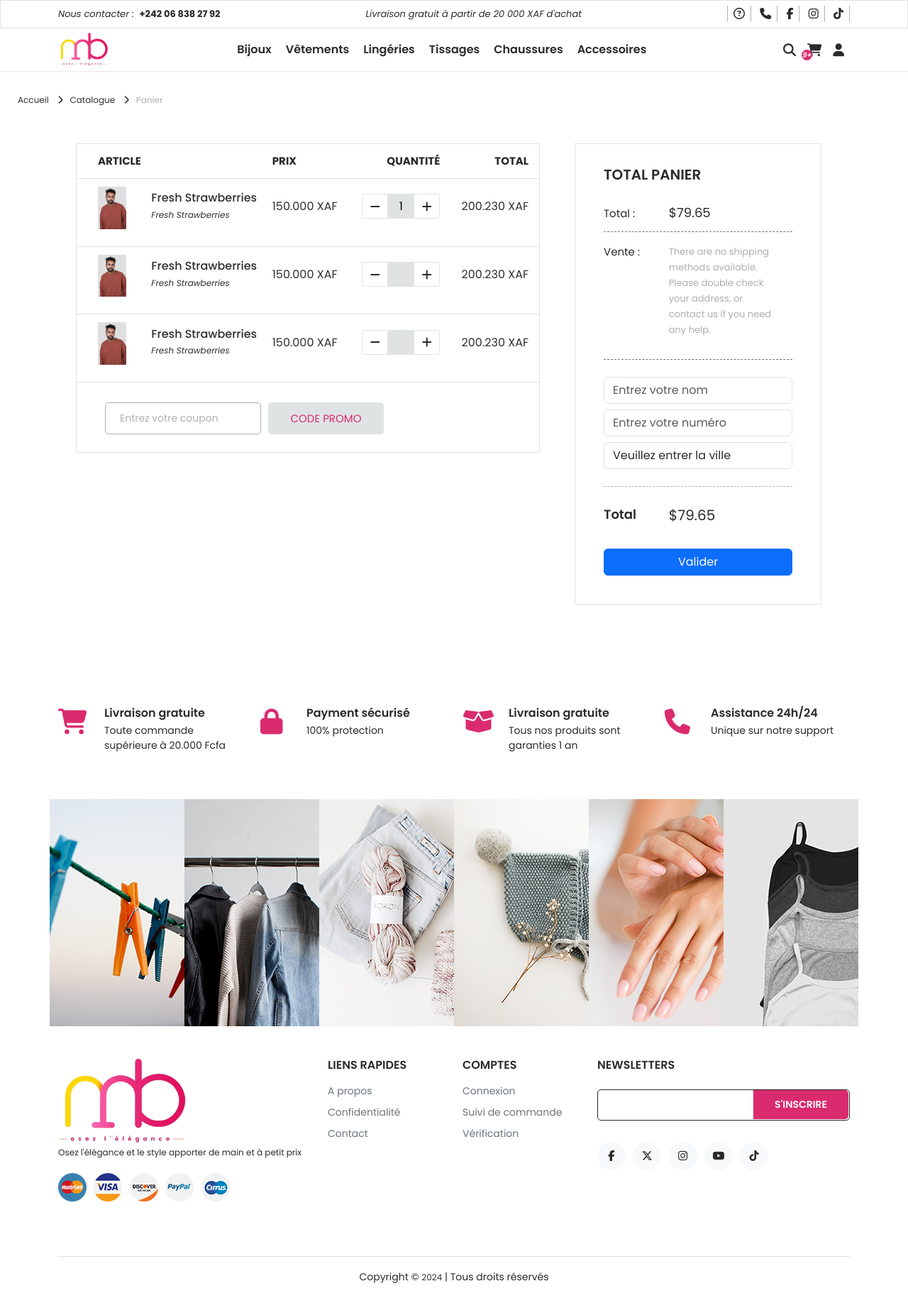
After one commit to Teddere/mercibil-mercibil_ecom, a Django app: page /cart/ in a window 1280 px wide. The commit adds this page. Shown: the whole page at 71% size. Run offline with Django 5.2, Linux system fonts and the light colour scheme; some libraries are stand-ins or nearby versions; some web fonts are replaced.

Commit message:
cart template  completed

```diff
--- /dev/null
+++ b/store/static/store/cart.js
@@ -0,0 +1,13 @@
+$(document).ready(function() {
+
+
+    // Product + / -
+    $('.cart-btn-down').on('click',function (){
+        let numProduct=Number($(this).next().val());
+        if(numProduct > 0)$(this).next().val(numProduct - 1)
+    });
+    $('.cart-btn-up').on('click',function (){
+        let numProduct=Number($(this).prev().val());
+        $(this).prev().val(numProduct + 1)
+    });
+});
--- a/store/templates/store/main.html
+++ b/store/templates/store/main.html
@@ -1,6 +1,7 @@
 {# templates/store/main.html #}
 {% extends 'front/base.html' %}
 {% load static %}
+{% load price_form %}
 {% block title %}Accueil{% endblock title %}
 {% block style %}
     <link rel="stylesheet" href="{% static 'css/libraries/swiper-bundle.min.css' %}">
@@ -133,7 +134,7 @@
                             </div>
                         <div class="article-down">
                             <div class="d-flex align-items-start justify-content-between flex-wrap">
-                                <a href="#" class="article-name">{{ article.name }}</a>
+                                <a href="{{ article.get_absolute_url }}" class="article-name">{{ article.name }}</a>
                                 <div class="rating rating-4">
                                     <i class="fa-solid fa-star"></i>
                                     <i class="fa-solid fa-star"></i>
@@ -144,7 +145,7 @@
                             </div>
                         </div>
                         <div class="article-detail"><!--Start product detail-->
-                            <span class="article-price">{{ article.price }} XAF</span>
+                            <span class="article-price">{{ article.price | price_form }} XAF</span>
                         </div>
                     </div>
                         </article><!-- End article item -->
--- /dev/null
+++ b/store/templates/store/main_cart.html
@@ -0,0 +1,163 @@
+{# templates/store/main_cart.html #}
+{% extends 'front/base.html' %}
+{% block title %}Panier{% endblock title %}
+{% load static %}
+{% block content %}
+    <section class="subheader-section"><!-- Start breadcrumb-->
+        <div class="head d-flex flex-wrap">
+            <a href="{% url 'store:home' %}">
+                Accueil
+                <i class="fa-solid fa-chevron-right"></i>
+            </a>
+            <a href="{% url 'store:catalog' %}">
+                Catalogue
+                <i class="fa-solid fa-chevron-right"></i>
+            </a>
+            <span>Panier</span>
+        </div>
+    </section><!-- End breadcrumb-->
+    <section class="cart-section">
+        <div class="container">
+            <div class="row">
+                <div class="col-lg-10 col-xl-7 mb-5 ms-auto me-auto"><!--ms-auto me-auto-->
+                    <div class="cart-left-content">
+                        <div class="cart-table">
+                            <table class="cart-table-item">
+                                <tr class="table-head">
+                                    <th class="column-1">Article</th>
+                                    <th class="column-2"></th>
+                                    <th class="column-3">Prix</th>
+                                    <th class="column-4">Quantité</th>
+                                    <th class="column-5">Total</th>
+                                </tr>
+                                <tr class="table-item">
+                                    <td class="column-1">
+                                        <div class="cart-image">
+                                            <img src="{% static 'files/product/close-up-2.png' %}" alt="IMG Product">
+                                        </div>
+                                    </td>
+                                    <td class="column-2">
+                                        <span class="cart-name">Fresh Strawberries</span>
+                                        <span class="cart-category">Fresh Strawberries</span>
+                                    </td>
+                                    <td class="column-3">150.000 XAF</td>
+                                    <td class="column-4">
+                                        <div class="cart-num d-flex flex-wrap me-0 ms-auto">
+                                            <div class="cart-btn-down cart-qte d-flex justify-content-center align-items-center">
+                                                <i class="fa-solid fa-minus"></i>
+                                            </div>
+                                            <input type="number" value="1" min="1"  name="" id="" class="cart-qte-num text-center" />
+                                            <div class="cart-btn-up cart-qte d-flex justify-content-center align-items-center">
+                                                <i class="fa-solid fa-plus"></i>
+                                            </div>
+                                        </div>
+                                    </td>
+                                    <td class="column-5">200.230 XAF</td>
+                                </tr>
+                                <tr class="table-item">
+                                    <td class="column-1">
+                                        <div class="cart-image">
+                                            <img src="{% static 'files/product/close-up-2.png' %}" alt="IMG Product">
+                                        </div>
+                                    </td>
+                                    <td class="column-2">
+                                        <span class="cart-name">Fresh Strawberries</span>
+                                        <span class="cart-category">Fresh Strawberries</span>
+                                    </td>
+                                    <td class="column-3">150.000 XAF</td>
+                                    <td class="column-4">
+                                        <div class="cart-num d-flex flex-wrap me-0 ms-auto">
+                                            <div class="cart-btn-down cart-qte d-flex justify-content-center align-items-center">
+                                                <i class="fa-solid fa-minus"></i>
+                                            </div>
+                                            <input type="number" name="" id="" class="cart-qte-num text-center" />
+                                            <div class="cart-btn-up cart-qte d-flex justify-content-center align-items-center">
+                                                <i class="fa-solid fa-plus"></i>
+                                            </div>
+                                        </div>
+                                    </td>
+                                    <td class="column-5">200.230 XAF</td>
+                                </tr>
+                                <tr class="table-item">
+                                    <td class="column-1">
+                                        <div class="cart-image">
+                                            <img src="{% static 'files/product/close-up-2.png' %}" alt="IMG Product">
+                                        </div>
+                                    </td>
+                                    <td class="column-2">
+                                        <span class="cart-name">Fresh Strawberries</span>
+                                        <span class="cart-category">Fresh Strawberries</span>
+                                    </td>
+                                    <td class="column-3">150.000 XAF</td>
+                                    <td class="column-4">
+                                        <div class="cart-num d-flex flex-wrap me-0 ms-auto">
+                                            <div class="cart-btn-down cart-qte d-flex justify-content-center align-items-center">
+                                                <i class="fa-solid fa-minus"></i>
+                                            </div>
+                                            <input type="number" name="" id="" class="cart-qte-num text-center" />
+                                            <div class="cart-btn-up cart-qte d-flex justify-content-center align-items-center">
+                                                <i class="fa-solid fa-plus"></i>
+                                            </div>
+                                        </div>
+                                    </td>
+                                    <td class="column-5">200.230 XAF</td>
+                                </tr>
+
+                            </table>
+                        </div>
+                        <div class="cart-promo d-flex flex-wrap justify-content-between align-items-center">
+                            <div class="cart-coupon d-flex flex-wrap align-items-center">
+                                <input type="text" name="" id="" placeholder="Entrez votre coupon">
+                                <div class="cart-coupon-text d-flex justify-content-center align-items-center">
+                                    Code promo
+                                </div>
+                            </div>
+                        </div>
+                    </div>
+                </div>
+                <div class="col-sm-10 col-lg-7 col-xl-5 mb-5 ms-auto me-auto">
+                    <div class="cart-right-content">
+                        <h4>Total panier</h4>
+                        <div class="cart-sum-prod d-flex flex-wrap align-items-start">
+                            <div class="cart-label">
+                                <span>Total : </span>
+                            </div>
+                            <div class="cart-current-price">
+                                <span>$79.65</span>
+                            </div>
+                        </div>
+                        <div class="cart-prod-detail d-flex flex-wrap align-items-start">
+                            <div class="cart-prod-label">
+                                <span>Vente : </span>
+                            </div>
+                            <div class="cart-prod-text">
+                                <p>There are no shipping methods available. Please double check your address, or contact us if you need any help.</p>
+                            </div>
+                        </div>
+                        <div class="group-form py-4">
+                            <input type="text" name="" id="" placeholder="Entrez votre nom" class="form-control mb-2">
+                            <input type="text" name="" id="" placeholder="Entrez votre numéro" class="form-control mb-2">
+                            <select name="city"  class="form-control">
+                                <option value="None" disabled selected>Veuillez entrer la ville</option>
+                                <option value="BZV">Brazzaville</option>
+                                <option value="PN">Pointe-Noire</option>
+                            </select>
+                        </div>
+                        <div class="cart-prod-price d-flex flex-wrap align-items-start">
+                            <div class="cart-price-label">
+                                <span>Total</span>
+                            </div>
+                            <div class="cart-price-value">
+                                <span>$79.65</span>
+                            </div>
+                        </div>
+                        <button class="btn btn-primary w-100">Valider</button>
+                    </div>
+                </div>
+            </div>
+        </div>
+    </section>
+{% endblock content %}
+{% block scripts %}
+    <script src="{% static 'store/cart.js' %}"></script>
+{% endblock scripts %}
--- a/store/templates/store/main_catalog.html
+++ b/store/templates/store/main_catalog.html
@@ -1,5 +1,6 @@
-{# templates/store/main_article.html #}
+{# templates/store/main_catalog.html #}
 {% extends 'front/base.html' %}
+{% load price_form %}
 {% block title %}Catalogue{% endblock title %}
 
 {% block content %}
@@ -53,7 +54,7 @@
                                 </div>
                             </div>
                             <div class="article-detail"><!--Start product detail-->
-                                <span class="article-price">{{ article.price }} XAF</span>
+                                <span class="article-price">{{ article.price | price_form }} XAF</span>
                             </div>
                         </article>
                     </div><!-- End product item -->
--- a/store/urls.py
+++ b/store/urls.py
@@ -1,5 +1,5 @@
 from django.urls import path
-from store.views import (HomeView,CatalogView,ArticleDetailView)
+from store.views import (HomeView,CatalogView,ArticleDetailView,CartView)
 
 app_name = 'store'
 
@@ -8,4 +8,5 @@
     path('catalog/',CatalogView.as_view(), name='catalog'),
     path('catalog/<slug:slug>/',CatalogView.as_view(), name='catalog_detail'),
     path('articles/<slug:slug>/',ArticleDetailView.as_view(), name='article_detail'),
+    path('cart/',CartView.as_view(), name='cart'),
 ]
--- a/store/views.py
+++ b/store/views.py
@@ -56,8 +56,12 @@
             page_obj = paginator.page(paginator.num_pages)
 
         return (paginator,page_obj,page_obj.object_list,page_obj.has_other_pages())
-
+# article detail page view content
 class ArticleDetailView(DetailView):
     model = Article
     template_name = 'store/main_article.html'
     object = 'article'
+
+# cart page view content
+class CartView(TemplateView):
+    template_name = 'store/main_cart.html'
```
Also changed, not shown: store/templates/store/main_login.html (added).
